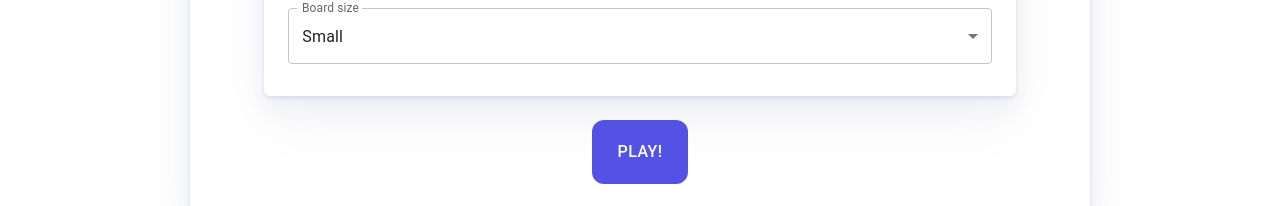
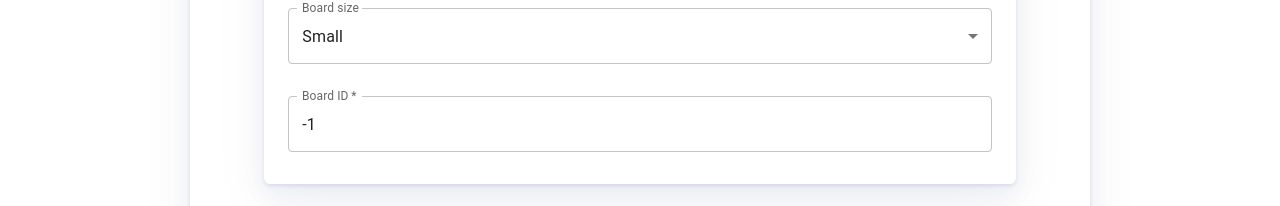
Before and after one commit to nokia-wroclaw/innovativeproject-hashiplayero, a React (Create React App) app in the folder ui/: page /singleplay in a window 1280 px wide. Shown: the part 324-530 px from the top of the page. Built offline with nearby package versions, Linux system fonts and the light colour scheme; no server answers.

Commit message:
Add frontend database functionality
Display boardID during game and enable to pick a board from database

```diff
--- /dev/null
+++ b/ui/src/components/dynamic-components/boardIdInput.tsx
@@ -0,0 +1,21 @@
+import { TextField } from "@mui/material";
+
+const BoardIdInput = ({ value, handleChange, isAdmin }: { value: Number, handleChange: any, isAdmin: boolean }) => {
+
+    return (
+        <>
+            <TextField
+                required
+                disabled={!isAdmin}
+                id="boardIdInput"
+                type="number"
+                value={value}
+                variant="outlined"
+                label="Board ID"
+                onChange={handleChange}
+            />
+        </>
+    )
+}
+
+export default BoardIdInput;
--- a/ui/src/interfaces/IRoomAndBoard.tsx
+++ b/ui/src/interfaces/IRoomAndBoard.tsx
@@ -2,6 +2,7 @@ import playerStatus from "./PlayerStatus";
 
 export interface IRoomAndBoard {
   name: string;
+  boardID: number,
   maxPlayers: number;
   isPrivate: boolean;
   password: string;
@@ -24,6 +25,7 @@ export interface IDefaultRoomAndBoard {
 
 export interface ICreateBoard {
   array: [];
+  boardID: number;
   settings: {
     difficulty: number;
     size: number;
--- a/ui/src/pages/Game.tsx
+++ b/ui/src/pages/Game.tsx
@@ -11,7 +11,7 @@ import {
 } from "../store/StateMachineSlice";
 import Board from "./Board";
 import PlayerList from "../components/PlayerList";
-import { Grid, useMediaQuery } from "@mui/material";
+import { Grid, useMediaQuery, Typography } from "@mui/material";
 import DialogWin from "../components/static-components/DialogWin";
 
 const Game = () => {
--- a/ui/src/pages/SinglePlay.tsx
+++ b/ui/src/pages/SinglePlay.tsx
@@ -6,6 +6,7 @@ import { useSelector } from "react-redux";
 import DifficultyInput from "../components/dynamic-components/DifficultyInput";
 import BoardInput from "../components/dynamic-components/BardSizeInput";
 import { BackgroundSvg } from "../components/svg/VectorGraphics";
+import BoardIdInput from "../components/dynamic-components/boardIdInput";
 
 interface State {
   difficulty: number;
@@ -16,6 +17,7 @@ interface State {
   showSeedInput: boolean;
   enableTimeLimit: boolean;
   isPrivate: boolean;
+  boardID: number;
 }
 
 const SinglePlay = () => {
@@ -36,6 +38,7 @@ const SinglePlay = () => {
     showSeedInput: false,
     enableTimeLimit: false,
     isPrivate: false,
+    boardID: -1,
   });
 
   const handleChange = (prop: keyof State) => (event: any) => {
@@ -59,6 +62,7 @@ const SinglePlay = () => {
             isPrivate: true,
             difficulty: values.difficulty,
             boardSize: values.boardSize,
+            boardID: parseInt(values.boardID.toString())
           },
         })
       );
@@ -91,6 +95,14 @@ const SinglePlay = () => {
               isAdmin={true}
             />
           </div>
+
+          <div className="form-element">
+            <BoardIdInput
+              value={values.boardID}
+              handleChange={handleChange("boardID")}
+              isAdmin={true}
+            />
+          </div>
         </div>
 
         <Button
--- a/ui/src/store/RoomGameSlice.tsx
+++ b/ui/src/store/RoomGameSlice.tsx
@@ -12,6 +12,7 @@ import { RootState } from "./store";
 const initialState: IDefaultRoomAndBoard = {
   roomAndBoard: {
     name: "name",
+    boardID: -1,
     maxPlayers: -1,
     isPrivate: false,
     password: "",
@@ -44,6 +45,7 @@ export const RoomBoardSlice = createSlice({
         ...state,
         roomAndBoard: {
           ...state.roomAndBoard,
+          boardID: action.payload.boardID,
           array: action.payload.array,
           settings: action.payload.settings,
           bridges: [],
--- a/ui/src/store/WebSocketComp.tsx
+++ b/ui/src/store/WebSocketComp.tsx
@@ -74,6 +74,7 @@ const WebSocketComp = () => {
             consoleLogWebSocket("CreateBoard");
             let createBoard: ICreateBoard = {
               array: json.Payload.array,
+              boardID: parseInt(json.Payload.boardID),
               settings: {
                 difficulty: json.Payload.settings.difficulty,
                 size: json.Payload.settings.size,
@@ -117,6 +118,7 @@ const WebSocketComp = () => {
               let updateAdminRoom: IDefaultRoomAndBoard = {
                 roomAndBoard: {
                   name: json.Payload.name,
+                  boardID: json.Payload.boardID,
                   maxPlayers: json.Payload.maxPlayers,
                   isPrivate: json.Payload.isPrivate,
                   password: "",
@@ -139,6 +141,7 @@ const WebSocketComp = () => {
               let updateUserRoom: IDefaultRoomAndBoard = {
                 roomAndBoard: {
                   name: json.Payload.name,
+                  boardID: json.Payload.boardID,
                   maxPlayers: json.Payload.maxPlayers,
                   isPrivate: json.Payload.isPrivate,
                   password: "",
@@ -190,6 +193,7 @@ const WebSocketComp = () => {
             let updateAdminRoom: IDefaultRoomAndBoard = {
               roomAndBoard: {
                 name: json.Payload.name,
+                boardID: json.Payload.boardID,
                 maxPlayers: json.Payload.maxPlayers,
                 isPrivate: json.Payload.isPrivate,
                 password: json.Payload.password,
```
Also changed, not shown: 1 other file (tests, documents, lock files or other folders).
